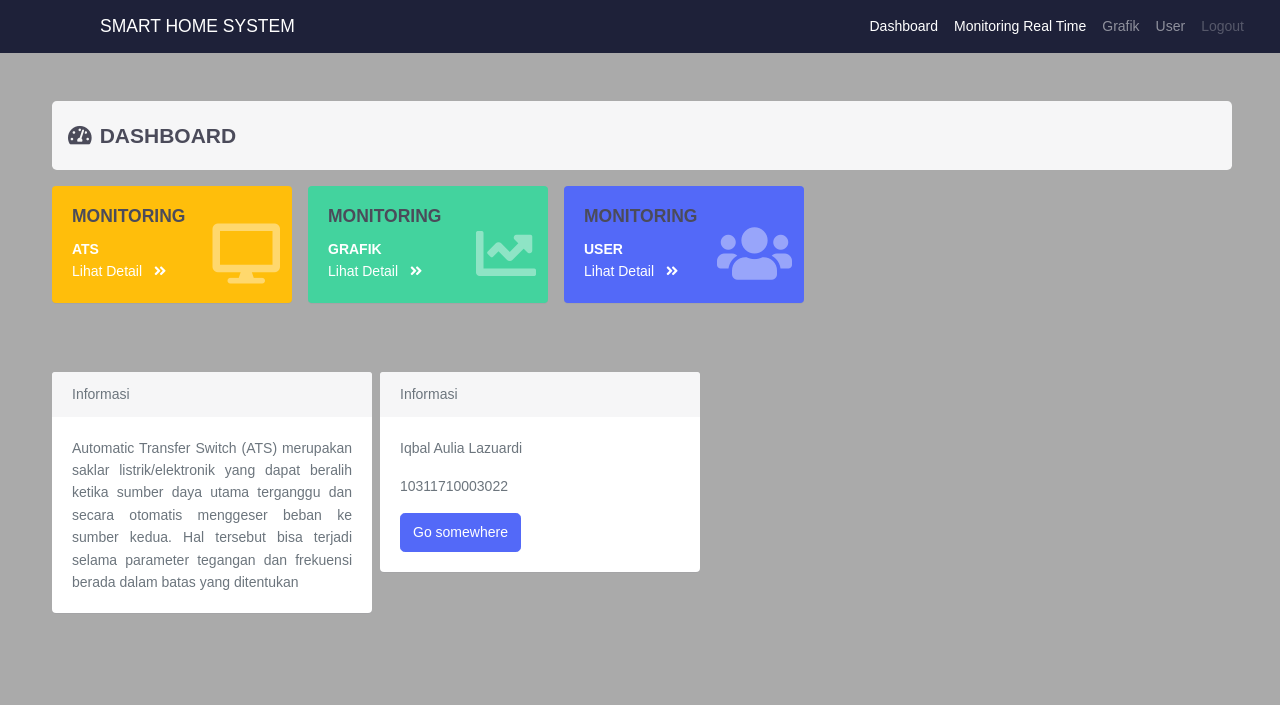
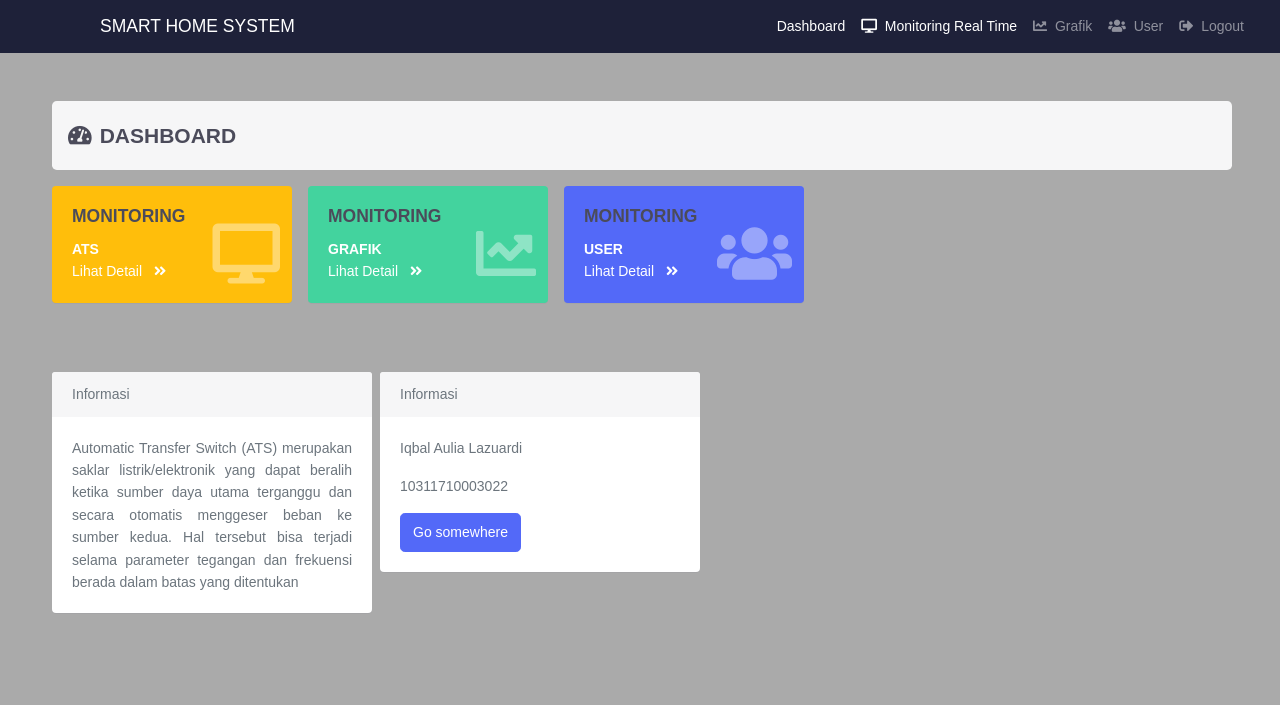
Before and after one commit to bagasabiyu/photovoltaic-ats, a PHP site: page /dashboard.php in a window 1280 px wide. Shown: the top 705 px of the page. Run offline with PHP 8.4, Linux system fonts and the light colour scheme.

Commit message:
update db

```diff
--- a/connection.php
+++ b/connection.php
@@ -2,7 +2,7 @@
 $servername = "localhost";
 $username = "root";
 $password = "";
-$dbname = "photovoltaic";
+$dbname = "coba1";
 
 // Create connection
 $conn = new mysqli($servername, $username, $password, $dbname);
--- a/dashboard.php
+++ b/dashboard.php
@@ -35,16 +35,20 @@
           <a class="nav-link active" aria-current="page" href="#">Dashboard</a>
         </li>
         <li class="nav-item">
-          <a class="nav-link active" aria-current="page" href="monitoring.php">Monitoring Real Time</a>
+          <a class="nav-link active" aria-current="page" href="monitoring.php"><i class="fas fa-desktop mr-1"></i>
+          Monitoring Real Time</a>
         </li>
         <li class="nav-item">
-          <a class="nav-link" href="#">Grafik</a>
+          <a class="nav-link" href="grafik.php"><i class="fas fa-chart-line mr-1"></i>
+          Grafik</a>
         </li>
         <li class="nav-item">
-          <a class="nav-link" href="#">User</a>
+          <a class="nav-link" href="user.php"><i class="fas fa-users mr-1"></i>
+          User</a>
         </li>
         <li class="nav-item">
-          <a class="nav-link disabled">Logout</a>
+          <a class="nav-link" href="logout.php"><i class="fas fa-sign-out-alt mr-1"></i>
+          Logout</a>
         </li>
       </ul>
     </div>
```
